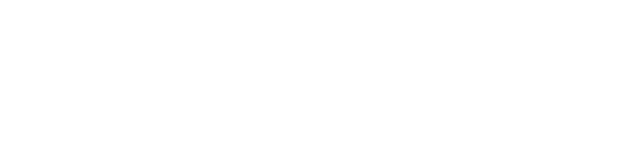
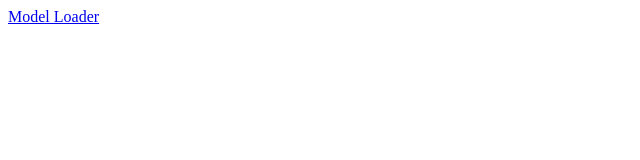
Before and after one commit to cree321/cree321.github.io, a plain HTML site: page index.html in a window 1280 px wide. Shown: the whole page, without its empty margins (0-640 px from the left). Drawn offline with Linux system fonts and the light colour scheme.

Commit message:
Update index.html

```diff
--- a/index.html
+++ b/index.html
@@ -4,6 +4,6 @@
   <title> </title>
 </head>
 <body>
-  <a href="experiments/modelLoader.html"></a>
+  <a href="experiments/modelLoader.html">Model Loader</a>
 </body>
 </html>
```
